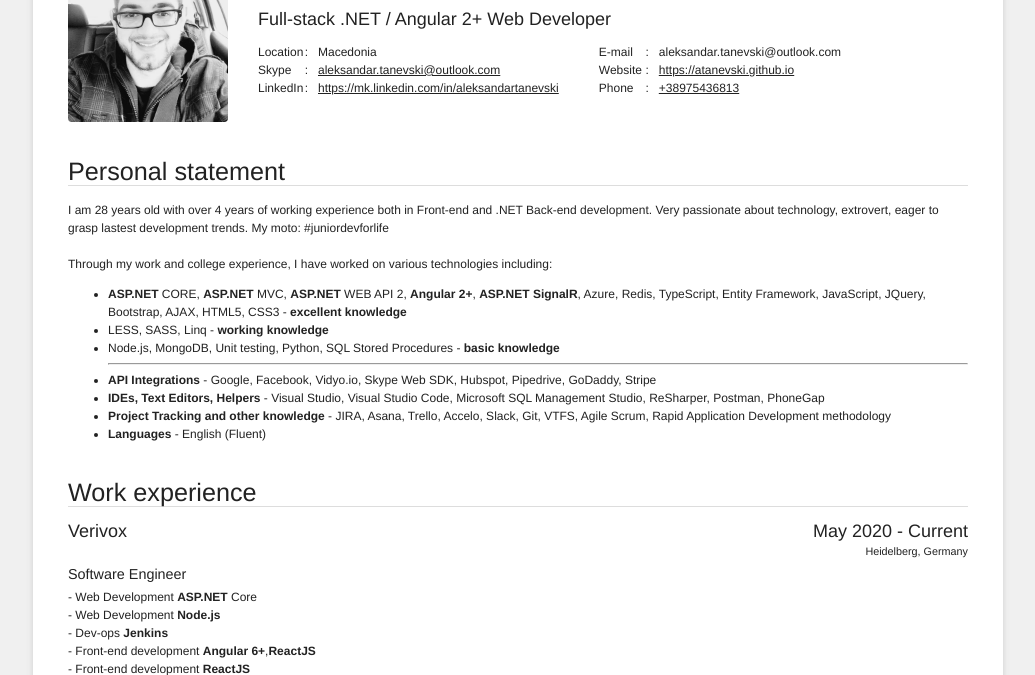
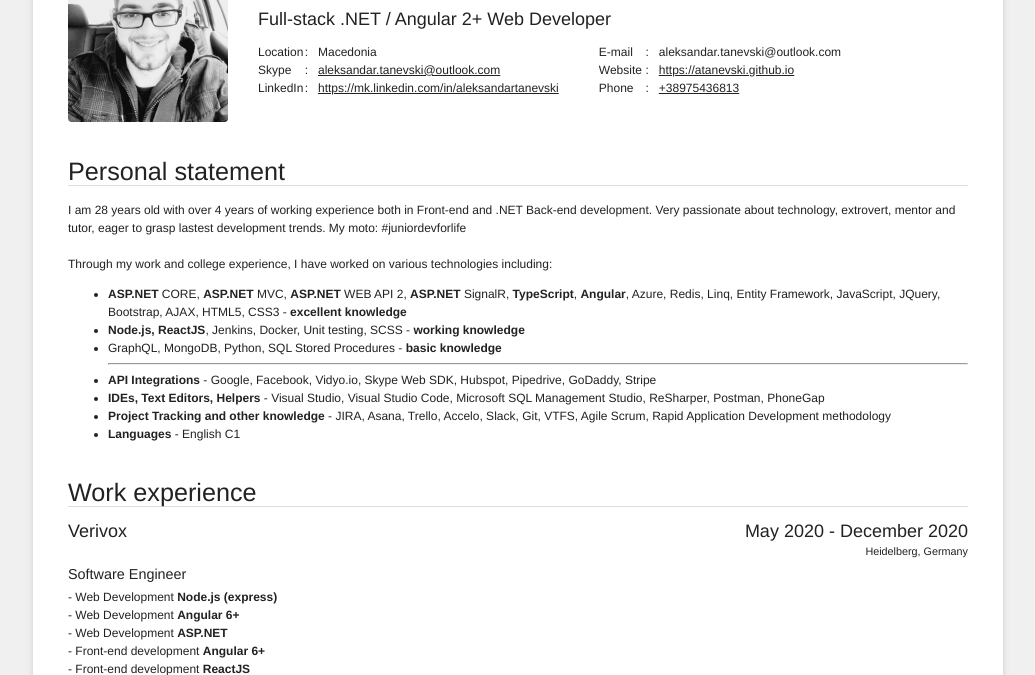
Before and after one commit to atanevski/atanevski.github.io, a website: page CV.html in a window 1280 px wide. Shown: the part 125-800 px from the top of the page, without its empty margins (122-1157 px from the left). Drawn offline with Linux system fonts and the light colour scheme.

Commit message:
CV Updates

```diff
--- a/CV.html
+++ b/CV.html
@@ -267,8 +267,8 @@
                 <div class="item">
                     <span class="info">
                         <span>I am 28 years old with over 4 years of working experience both in Front-end and .NET
-                            Back-end development. Very passionate about technology, extrovert, eager to grasp lastest development trends.
-                            My moto:  #juniordevforlife<span>
+                            Back-end development. Very passionate about technology, extrovert, mentor and tutor, eager to grasp lastest development trends.
+                            My moto: #juniordevforlife<span>
                                 <div>
                                     <br />
                                 </div>
@@ -280,16 +280,26 @@
                                             <strong>ASP.NET</strong> CORE,
                                             <strong>ASP.NET</strong> MVC,
                                             <strong>ASP.NET</strong> WEB API 2,
-                                            <strong>Angular 2+</strong>, <strong>ASP.NET SignalR</strong>, Azure, Redis,
-                                            TypeScript, Entity
-                                            Framework, JavaScript, JQuery, Bootstrap, AJAX, HTML5, CSS3 -
+                                            <strong>ASP.NET</strong> SignalR,
+                                            <strong>TypeScript</strong>,
+                                            <strong>Angular</strong>,
+                                            Azure,
+                                            Redis,
+                                            Linq,
+                                            Entity Framework,
+                                            JavaScript,
+                                            JQuery,
+                                            Bootstrap,
+                                            AJAX,
+                                            HTML5,
+                                            CSS3 -
                                             <strong>excellent
                                                 knowledge</strong></li>
                                         <li>
-                                            LESS, SASS, Linq -
+                                            <strong> Node.js, ReactJS</strong>, Jenkins, Docker, Unit testing, SCSS  -
                                             <strong>working knowledge</strong>
                                         </li>
-                                        <li>Node.js, MongoDB, Unit testing, Python, SQL Stored Procedures
+                                        <li>GraphQL, MongoDB, Python, SQL Stored Procedures
                                             - <strong>basic knowledge</strong>
                                         </li>
                                         <hr>
@@ -306,7 +316,7 @@
                                             Accelo, Slack, Git, VTFS, Agile Scrum, Rapid Application Development
                                             methodology</li>
                                         <li>
-                                            <strong>Languages</strong> - English (Fluent)</li>
+                                            <strong>Languages</strong> - English C1</li>
                                     </ul>
                                 </div>
                 </div>
@@ -318,7 +328,7 @@
                 <div class="item">
                     <h3>
                         <span class="company l">Verivox</span>
-                        <span class="date r">May 2020 - Current
+                        <span class="date r">May 2020 - December 2020
                             <br>
                             <span style="font-size: 0.6em">Heidelberg, Germany
                             </span>
@@ -326,12 +336,12 @@
                     <div class="clear"> </div>
                     <span class="job_title">Software Engineer</span>
                     <div class="info">
-                        <div>- Web Development <strong>ASP.NET</strong> Core</div>
-                        <div>- Web Development <strong>Node.js</strong></div>
-                        <div>- Dev-ops <strong>Jenkins</strong></div>
-                        <div>- Front-end development <strong>Angular 6+</strong>,<strong>ReactJS</strong> </div>
+                        <div>- Web Development <strong>Node.js (express)</strong></div>
+                        <div>- Web Development <strong>Angular 6+</strong></div>
+                        <div>- Web Development <strong>ASP.NET</strong></div>
+                        <div>- Front-end development <strong>Angular 6+</strong></div>
                         <div>- Front-end development <strong>ReactJS</strong> </div>
-                        <div>- Research and development</div>
+                        <div>- Dev-ops <strong>Jenkins and Docker</strong></div>
                         <div class="clear"> </div>
                     </div>
                     <div class="item">
@@ -348,7 +358,7 @@
                             <div>- Web Development
                                 <strong>ASP.NET</strong> Core</div>
                             <div>- Web Development
-                                <strong>ASP.NET</strong> RESTful APIs</div>
+                                <strong>ASP.NET</strong> RESTful<strong> APIs</strong> </div>
                             <div>- Database MSSQL modeling and realization</div>
                             <div>- Research and development</div>
                             <div>- Authentication and Authorization using Google, OAuth2, JWT</div>
```
Also changed, not shown: 1 other file.
